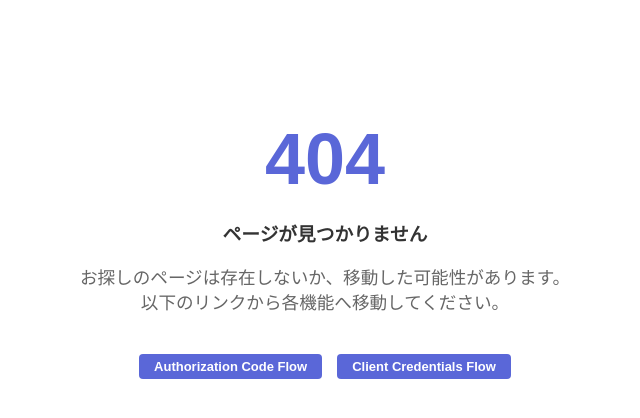
After one commit to Toshiharu-Konuma-sti/my-skilling, a Python web app: template ms-entra-id-free/msal/webapp/src/main/resources/templates/error/404.html in a window 1280 px wide. The commit adds this page. Shown: the top 418 px of the page, without its empty margins (315-955 px from the left). Run offline with Jinja, Linux system fonts and the light colour scheme; the template is opened without the code that fills it, so the values that code supplies are empty.

Commit message:
changed the url from /hands-on to /hands-on/authorization-code

```diff
--- a/ms-entra-id-free/msal/webapp/src/main/resources/application.yaml
+++ b/ms-entra-id-free/msal/webapp/src/main/resources/application.yaml
@@ -10,8 +10,8 @@ spring:
         profile:
           tenant-id: ${ENTRA_TENANT_ID}
         credential:
-          client-id: ${ENTRA_CLIENT_ID}
-          client-secret: ${ENTRA_CLIENT_SECRET}
+          client-id: ${ENTRA_U2M_CLIENT_ID}
+          client-secret: ${ENTRA_U2M_CLIENT_SECRET}
         authorization-clients:
           my-api-client-u2m:
             authorization-grant-type: authorization_code
--- a/ms-entra-id-free/msal/webapp/src/main/resources/templates/hands-on.html
+++ b/ms-entra-id-free/msal/webapp/src/main/resources/templates/authorization-code.html
@@ -4,7 +4,8 @@
     <meta charset="UTF-8">
     <title>Entra ID Hands-on</title>
     <link rel="stylesheet" type="text/css" href="../static/css/hands-on.css" th:href="@{/css/hands-on.css}">
-    <script src="../static/script/hands-on.js" th:src="@{/script/hands-on.js}" charset="UTF-8"></script>
+    <link rel="stylesheet" type="text/css" href="../static/css/authorization-code.css" th:href="@{/css/authorization-code.css}">
+    <script src="../static/script/authorization-code.js" th:src="@{/script/authorization-code.js}" charset="UTF-8"></script>
 </head>
 <body>
 
--- /dev/null
+++ b/ms-entra-id-free/msal/webapp/src/main/resources/templates/error/404.html
@@ -0,0 +1,58 @@
+<!DOCTYPE html>
+<html xmlns:th="http://www.thymeleaf.org">
+<head>
+    <meta charset="UTF-8">
+    <title>404 Not Found</title>
+    <link rel="stylesheet" type="text/css" href="/css/hands-on.css">
+    <style>
+        .error-container {
+            text-align: center;
+            margin-top: 80px;
+            padding: 20px;
+        }
+        .error-code {
+            font-size: 72px;
+            color: #5a67d8;
+            margin-bottom: 10px;
+            font-weight: bold;
+        }
+        .error-message {
+            font-size: 1.1em;
+            color: #666;
+            margin-bottom: 40px;
+        }
+        /* ボタンを横並びにするためのスタイル */
+        .link-group {
+            display: flex;
+            justify-content: center;
+            gap: 15px;
+            flex-wrap: wrap;
+        }
+        .error-btn {
+            background-color: #5a67d8; color: white; border: none;
+        }
+    </style>
+</head>
+<body>
+
+<div class="error-container">
+    <div class="error-code">404</div>
+    <h3>ページが見つかりません</h3>
+    <p class="error-message">
+        お探しのページは存在しないか、移動した可能性があります。<br>
+        以下のリンクから各機能へ移動してください。
+    </p>
+
+    <div class="link-group">
+        <a href="/hands-on/authorization-code" class="btn error-btn">
+            Authorization Code Flow
+        </a>
+
+        <a href="/hands-on/client-credentials" class="btn error-btn">
+            Client Credentials Flow
+        </a>
+    </div>
+</div>
+
+</body>
+</html>
```
Also changed, not shown: ms-entra-id-free/msal/container/docker-compose.yml (+4 -4 lines), ms-entra-id-free/msal/webapp/src/main/resources/static/css/authorization-code.css (added, +86 -0 lines), ms-entra-id-free/msal/webapp/src/main/resources/static/css/hands-on.css (+0 -84 lines), ms-entra-id-free/msal/README.md, ms-entra-id-free/msal/webapp/src/main/resources/static/script/authorization-code.js (renamed from ms-entra-id-free/msal/webapp/src/main/resources/static/script/hands-on.js), 4 other files.
